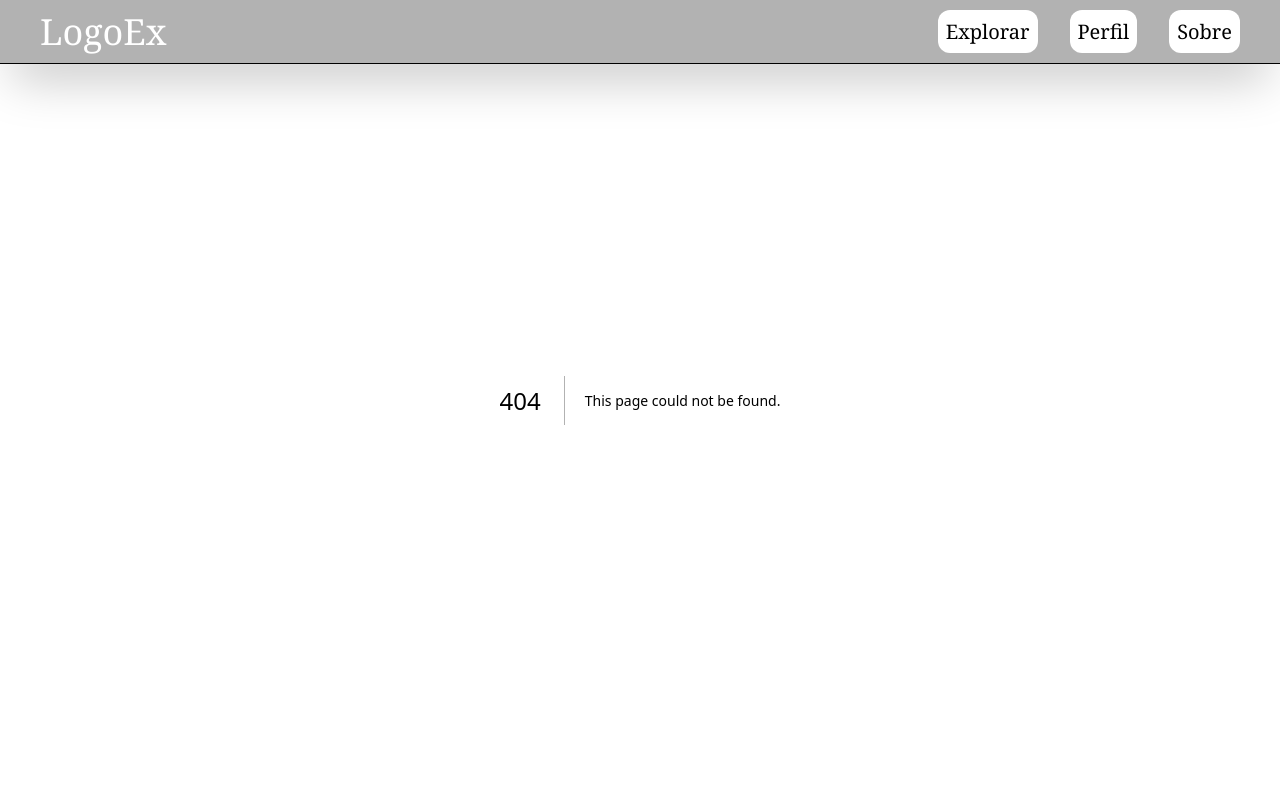
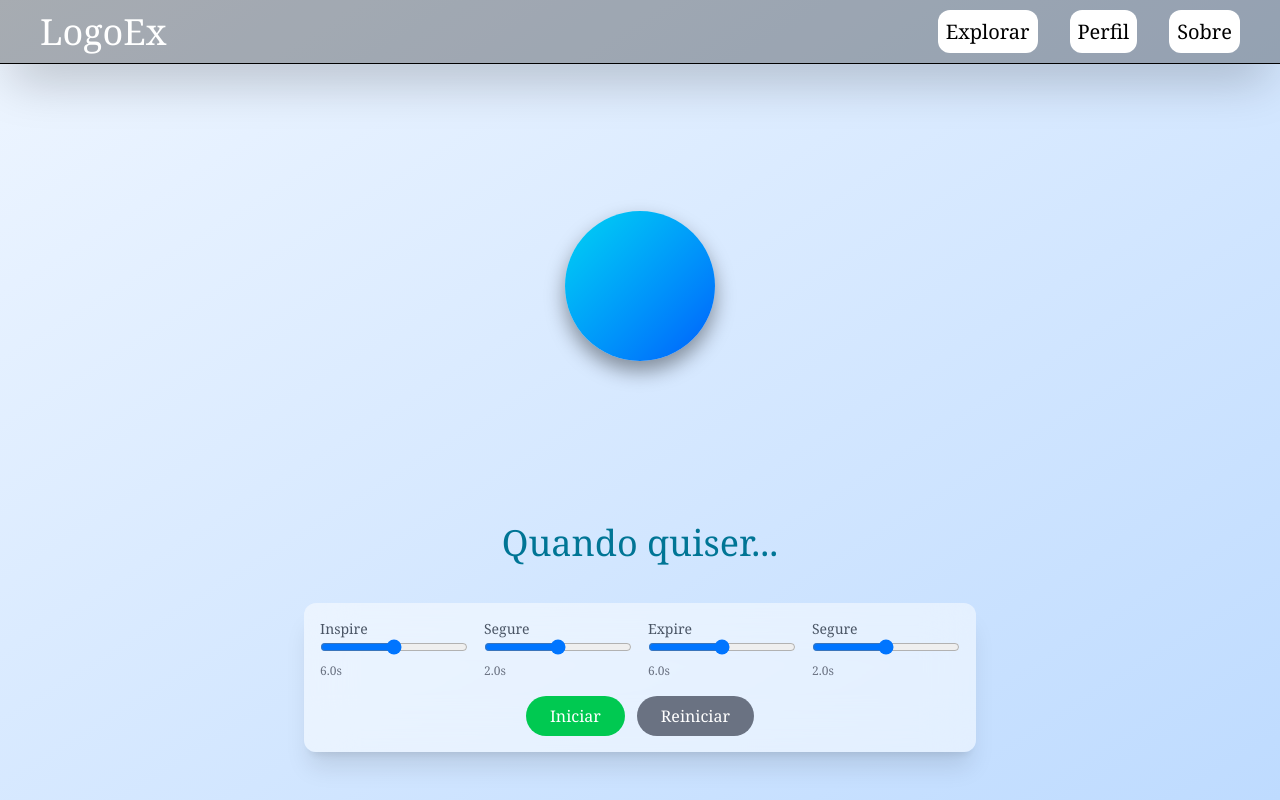
Before and after one commit to venicius8/youzen, a Next.js app: page /breathing in a window 1280 px wide. Before the commit this address had no page. Built offline with nearby package versions, Linux system fonts and the light colour scheme.

Commit message:
feat: add breathing page

```diff
--- /dev/null
+++ b/app/breathing/page.tsx
@@ -0,0 +1,185 @@
+"use client";
+
+import { useState, useEffect, useRef } from "react";
+
+export default function Breathing() {
+  const [scale, setScale] = useState(0.5);
+  const [phase, setPhase] = useState<
+    "Inspire" | "Segure" | "Expire" | "Quando quiser..."
+  >("Quando quiser...");
+  const [isRunning, setIsRunning] = useState(false);
+
+  const [inhale, setInhale] = useState(6000);
+  const [holdInhale, setHoldInhale] = useState(2000);
+  const [exhale, setExhale] = useState(6000);
+  const [holdExhale, setHoldExhale] = useState(2000);
+
+  const animationRef = useRef<number>(0);
+  const startTimeRef = useRef<number>(0);
+
+  const easeInOut = (t: number) => {
+    return -(Math.cos(Math.PI * t) - 1) / 2;
+  };
+
+  useEffect(() => {
+    if (!isRunning) {
+      if (animationRef.current) cancelAnimationFrame(animationRef.current);
+      return;
+    }
+
+    const animate = (timestamp: number) => {
+      if (!startTimeRef.current) {
+        startTimeRef.current = timestamp;
+      }
+
+      const totalCycle = inhale + holdInhale + exhale + holdExhale;
+      const cycleTime = (timestamp - startTimeRef.current) % totalCycle;
+
+      let currentScale = 0.5;
+      let currentPhase: typeof phase = "Inspire";
+
+      if (cycleTime < inhale) {
+        const progress = cycleTime / inhale;
+        currentScale = 0.5 + 0.7 * easeInOut(progress);
+        currentPhase = "Inspire";
+      } else if (cycleTime < inhale + holdInhale) {
+        currentScale = 1.2;
+        currentPhase = "Segure";
+      } else if (cycleTime < inhale + holdInhale + exhale) {
+        const progress = (cycleTime - inhale - holdInhale) / exhale;
+        currentScale = 1.2 - 0.7 * easeInOut(progress);
+        currentPhase = "Expire";
+      } else {
+        currentScale = 0.5;
+        currentPhase = "Segure";
+      }
+
+      setScale(currentScale);
+      setPhase(currentPhase);
+
+      animationRef.current = requestAnimationFrame(animate);
+    };
+
+    animationRef.current = requestAnimationFrame(animate);
+
+    return () => {
+      if (animationRef.current) cancelAnimationFrame(animationRef.current);
+    };
+  }, [isRunning, inhale, holdInhale, exhale, holdExhale]);
+
+  const reset = () => {
+    startTimeRef.current = 0;
+    setScale(0.5);
+    setPhase("Quando quiser...");
+  };
+
+  return (
+    <section className="flex flex-col justify-between py-12 px-4 h-screen bg-linear-to-br from-blue-50 to-blue-200">
+      <div className="flex-1 flex items-center justify-center">
+        <div
+          className="bg-linear-to-br from-cyan-400 to-blue-600 rounded-full shadow-2xl transition-all duration-100"
+          style={{
+            width: "300px",
+            height: "300px",
+            transform: `scale(${scale})`,
+            boxShadow: `0 20px 40px rgba(0, 0, 0, 0.4)`,
+          }}
+        />
+      </div>
+
+      <p
+        className={`text-4xl font-light text-cyan-700 text-center mb-10 ${
+          isRunning && "animate-pulse"
+        }`}
+      >
+        {isRunning ? phase : "Quando quiser..."}
+      </p>
+
+      <div className="bg-white/50 backdrop-blur-xl rounded-xl p-4 shadow-xl max-w-2xl mx-auto space-y-4">
+        <div className="grid md:grid-cols-4 grid-cols-2 gap-4 text-sm">
+          <div>
+            <label className="block text-gray-600">Inspire</label>
+            <input
+              type="range"
+              min="1000"
+              max="15000"
+              step="500"
+              onChange={(e) => setInhale(Number(e.target.value))}
+              className="w-full"
+              disabled={isRunning}
+            />
+            <span className="text-xs text-gray-500">
+              {(inhale / 1000).toFixed(1)}s
+            </span>
+          </div>
+          <div>
+            <label className="block text-gray-600">Segure</label>
+            <input
+              type="range"
+              min="0"
+              max="15000"
+              step="500"
+              onChange={(e) => setHoldInhale(Number(e.target.value))}
+              className="w-full"
+              disabled={isRunning}
+            />
+            <span className="text-xs text-gray-500">
+              {(holdInhale / 1000).toFixed(1)}s
+            </span>
+          </div>
+          <div>
+            <label className="block text-gray-600">Expire</label>
+            <input
+              type="range"
+              min="1000"
+              max="15000"
+              step="500"
+              onChange={(e) => setExhale(Number(e.target.value))}
+              className="w-full"
+              disabled={isRunning}
+            />
+            <span className="text-xs text-gray-500">
+              {(exhale / 1000).toFixed(1)}s
+            </span>
+          </div>
+          <div>
+            <label className="block text-gray-600">Segure</label>
+            <input
+              type="range"
+              min="0"
+              max="15000"
+              step="500"
+              onChange={(e) => setHoldExhale(Number(e.target.value))}
+              className="w-full"
+              disabled={isRunning}
+            />
+            <span className="text-xs text-gray-500">
+              {(holdExhale / 1000).toFixed(1)}s
+            </span>
+          </div>
+        </div>
+
+        <div className="flex gap-3 justify-center duration-300">
+          <button
+            onClick={() => setIsRunning(!isRunning)}
+            className={`px-6 py-2 text-white rounded-full transition ${
+              isRunning
+                ? "bg-red-500 hover:bg-red-600"
+                : "bg-green-500 hover:bg-green-600"
+            }`}
+          >
+            {isRunning ? "Pausar" : "Iniciar"}
+          </button>
+          {!isRunning && (
+            <button
+              onClick={reset}
+              className="text-white px-6 py-2 rounded-full bg-gray-500 hover:bg-gray-600 transition"
+            >
+              Reiniciar
+            </button>
+          )}
+        </div>
+      </div>
+    </section>
+  );
+}
--- a/app/components/Header.tsx
+++ b/app/components/Header.tsx
@@ -18,7 +18,7 @@ const NavLink = ({ label, href }: navItemProps) => (
 );
 
 const NavMenu = ({ label, href }: navItemProps) => (
-  <li className="bg-blue-100 w-full py-2 text-3xl border-t border-b border-white text-center">
+  <li className="bg-blue-100 w-full py-2 text-3xl border-y border-white text-center">
     <Link href={href}>{label}</Link>
   </li>
 );
--- a/app/layout.tsx
+++ b/app/layout.tsx
@@ -14,7 +14,7 @@ export default function RootLayout({
 }>) {
   return (
     <html lang="pt-br">
-      <body className="font-serif">
+      <body className="font-serif bg-blue-100">
         <Header />
         {children}
       </body>
```
